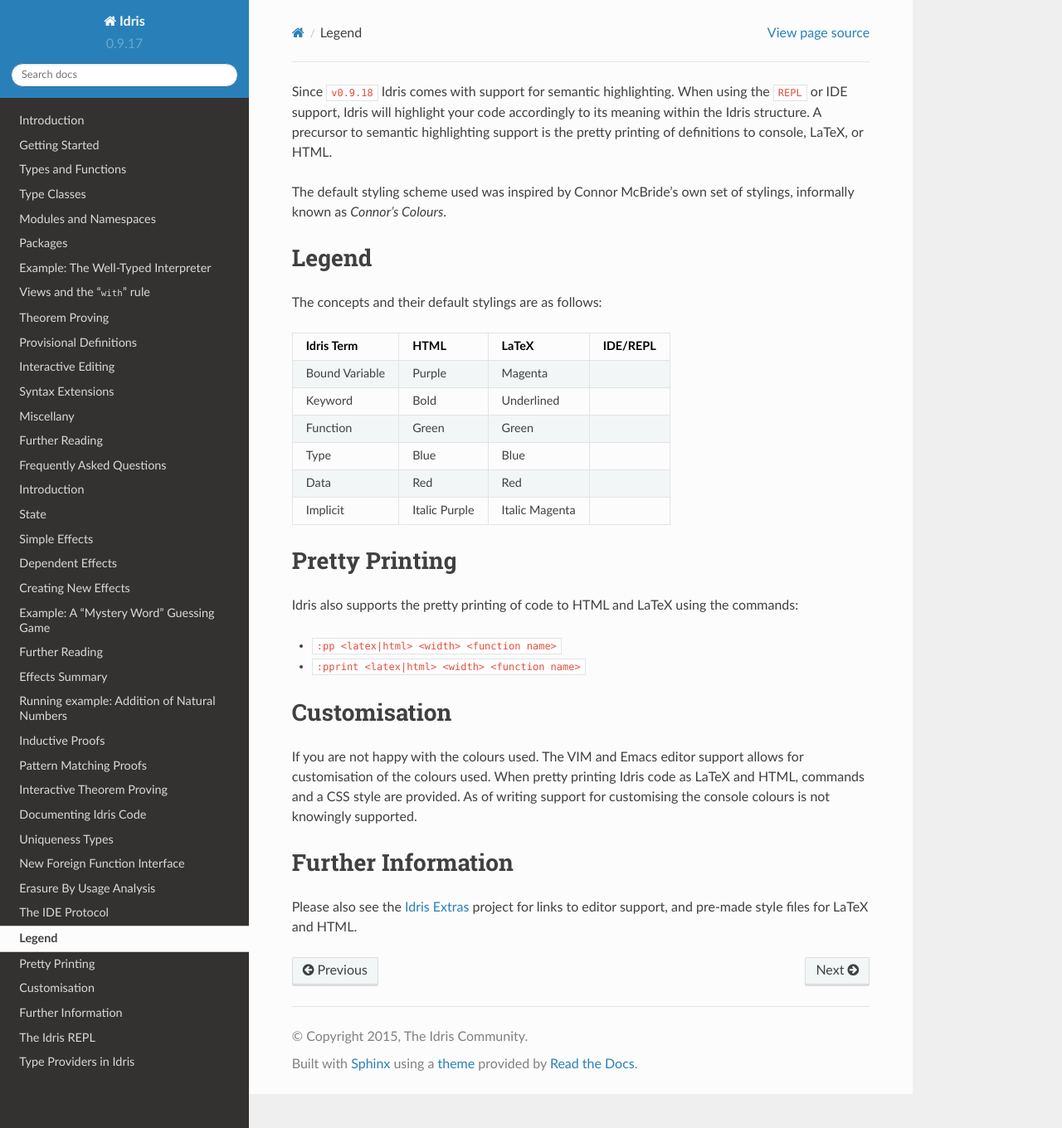
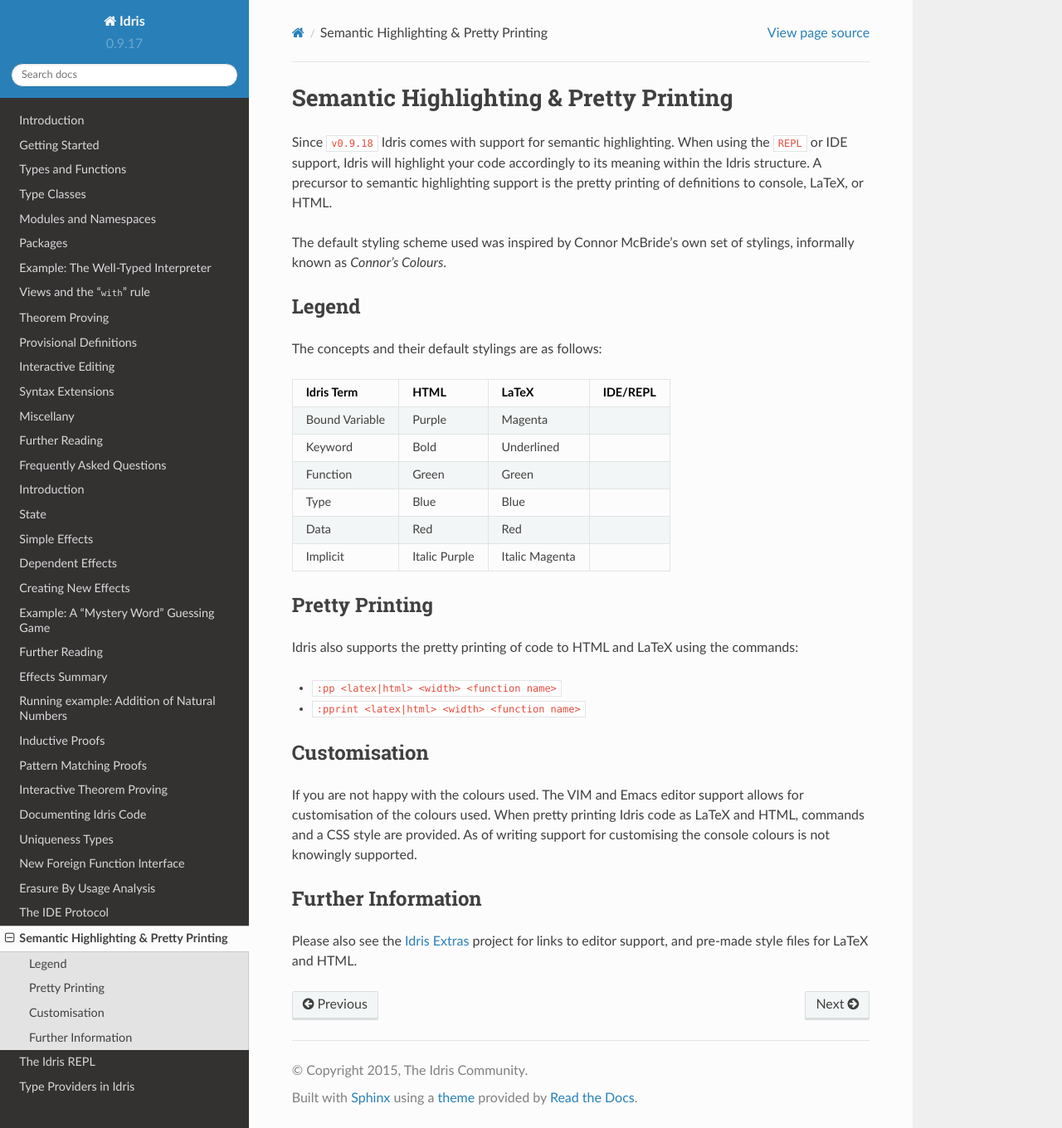
Before and after one commit to idris-lang/Idris-dev, a Sphinx documentation site: the page built from docs/reference/semantic-highlighting.rst, in a window 1280 px wide and 1360 px high. Shown: the whole window at 83% size. Built offline with Sphinx 7.4.7 and the Read the Docs theme 2.0.0, drawn with Linux system fonts in a browser that asks for light colours; formulas are drawn with MathJax 3; some of the changed lines change nothing that is shown.

Commit message:
Updated rest doc for semantic highlighting.

```diff
--- a/docs/reference/semantic-highlighting.rst
+++ b/docs/reference/semantic-highlighting.rst
@@ -1,6 +1,4 @@
-.. _sect-semantic-high:
-
-***************************************
+****************************************
 Semantic Highlighting & Pretty Printing
 ****************************************
 
```
